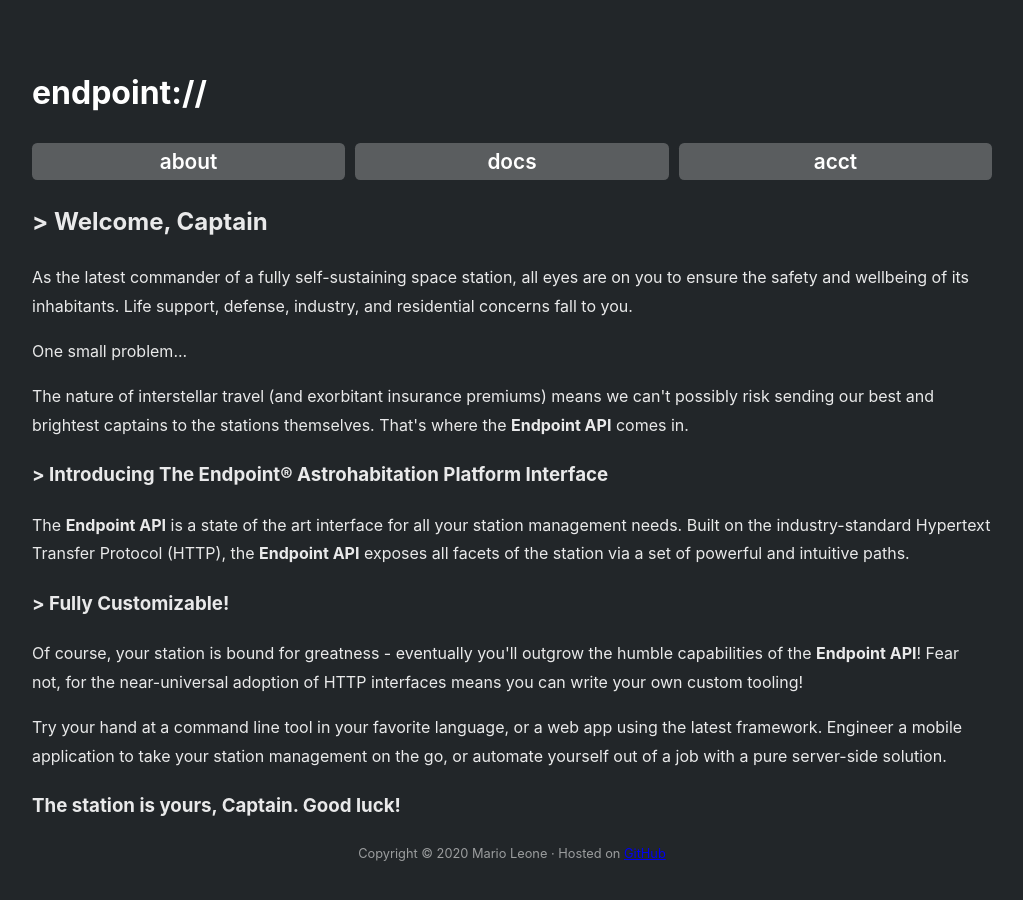
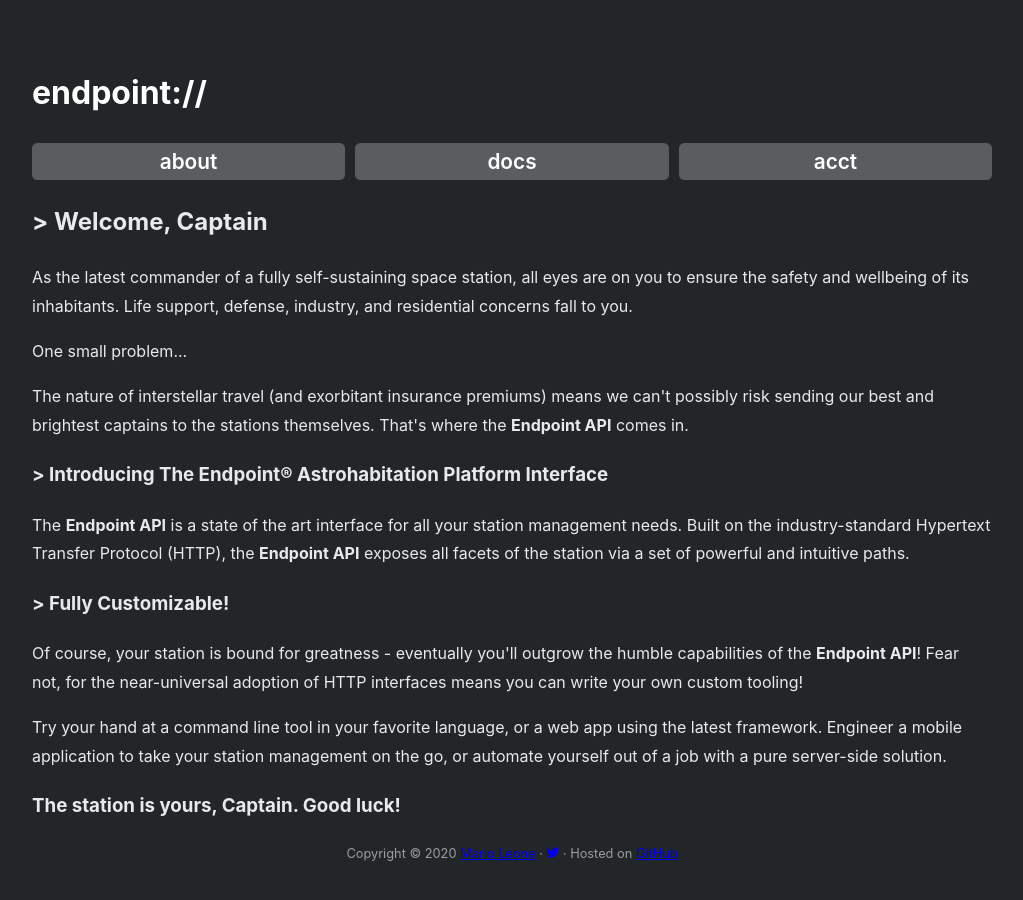
Before and after one commit to mleone10/endpoint, a React (Create React App) app in the folder frontend/: page /#/about in a window 1280 px wide. Shown: the top 900 px of the page, without its empty margins (128-1151 px from the left). Built offline with nearby package versions, Linux system fonts and the light colour scheme.

Commit message:
Add Twitter icon to footer

```diff
--- a/frontend/package.json
+++ b/frontend/package.json
@@ -3,6 +3,9 @@
   "version": "0.1.0",
   "private": true,
   "dependencies": {
+    "@fortawesome/fontawesome-svg-core": "^1.2.30",
+    "@fortawesome/free-brands-svg-icons": "^5.14.0",
+    "@fortawesome/react-fontawesome": "^0.1.11",
     "@testing-library/jest-dom": "^4.2.4",
     "@testing-library/react": "^9.5.0",
     "@testing-library/user-event": "^7.2.1",
--- a/frontend/src/About.js
+++ b/frontend/src/About.js
@@ -3,7 +3,7 @@ import React from "react";
 function About(props) {
   return (
     <div className="content about">
-      <h2>> Welcome, Captain</h2>
+      <h2>&gt; Welcome, Captain</h2>
       <p>
         As the latest commander of a fully self-sustaining space station, all
         eyes are on you to ensure the safety and wellbeing of its inhabitants.
@@ -15,14 +15,16 @@ function About(props) {
         means we can't possibly risk sending our best and brightest captains to
         the stations themselves. That's where the <b>Endpoint API</b> comes in.
       </p>
-      <h3>> Introducing The Endpoint&reg; Astrohabitation Platform Interface</h3>
+      <h3>
+        &gt; Introducing The Endpoint&reg; Astrohabitation Platform Interface
+      </h3>
       <p>
         The <b>Endpoint API</b> is a state of the art interface for all your
         station management needs. Built on the industry-standard Hypertext
         Transfer Protocol (HTTP), the <b>Endpoint API</b> exposes all facets of
         the station via a set of powerful and intuitive paths.
       </p>
-      <h3>> Fully Customizable!</h3>
+      <h3>&gt; Fully Customizable!</h3>
       <p>
         Of course, your station is bound for greatness - eventually you'll
         outgrow the humble capabilities of the <b>Endpoint API</b>! Fear not,
@@ -35,7 +37,7 @@ function About(props) {
         your station management on the go, or automate yourself out of a job
         with a pure server-side solution.
       </p>
-      <h3>The station is yours, Captain.  Good luck!</h3>
+      <h3>The station is yours, Captain. Good luck!</h3>
     </div>
   );
 }
--- a/frontend/src/App.js
+++ b/frontend/src/App.js
@@ -2,6 +2,7 @@ import React from "react";
 import { HashRouter as Router, Route, Link } from "react-router-dom";
 
 // import AuthButton from "./AuthButton";
+import Footer from "./Footer";
 import Home from "./Home";
 import About from "./About";
 import Documentation from "./Documentation";
@@ -33,6 +34,7 @@ class App extends React.Component {
 }
 
 function TopBar(props) {
+  // TODO: Add button for Login
   return (
     <div className="topBar">
       <h1 className="title">
@@ -80,13 +82,4 @@ function Content(props) {
   );
 }
 
-function Footer(props) {
-  return (
-    <footer>
-      Copyright &copy; 2020 Mario Leone &middot; Hosted on{" "}
-      <a href="https://github.com/mleone10/endpoint">GitHub</a>
-    </footer>
-  );
-}
-
 export default App;
--- /dev/null
+++ b/frontend/src/Footer.js
@@ -0,0 +1,22 @@
+import React from "react";
+
+import { FontAwesomeIcon } from "@fortawesome/react-fontawesome";
+import { faTwitter } from "@fortawesome/free-brands-svg-icons";
+
+class Footer extends React.Component {
+  render() {
+    return (
+      <footer>
+        Copyright &copy; 2020 <a href="https://marioleone.me">Mario Leone</a>{" "}
+        &middot;{" "}
+        <a href="https://twitter.com/endpointgame">
+          <FontAwesomeIcon icon={faTwitter} />
+        </a>{" "}
+        &middot; Hosted on{" "}
+        <a href="https://github.com/mleone10/endpoint">GitHub</a>
+      </footer>
+    );
+  }
+}
+
+export default Footer;
--- a/frontend/src/Home.js
+++ b/frontend/src/Home.js
@@ -3,7 +3,7 @@ import React from "react";
 function Home(props) {
   return (
     <div className="content">
-      <h2>> What is Endpoint?</h2>
+      <h2>&gt; What is Endpoint?</h2>
       <p>
         <b>Endpoint</b> is a space station management simulator.
       </p>
```
Also changed, not shown: 1 other file (tests, documents, lock files or other folders).
